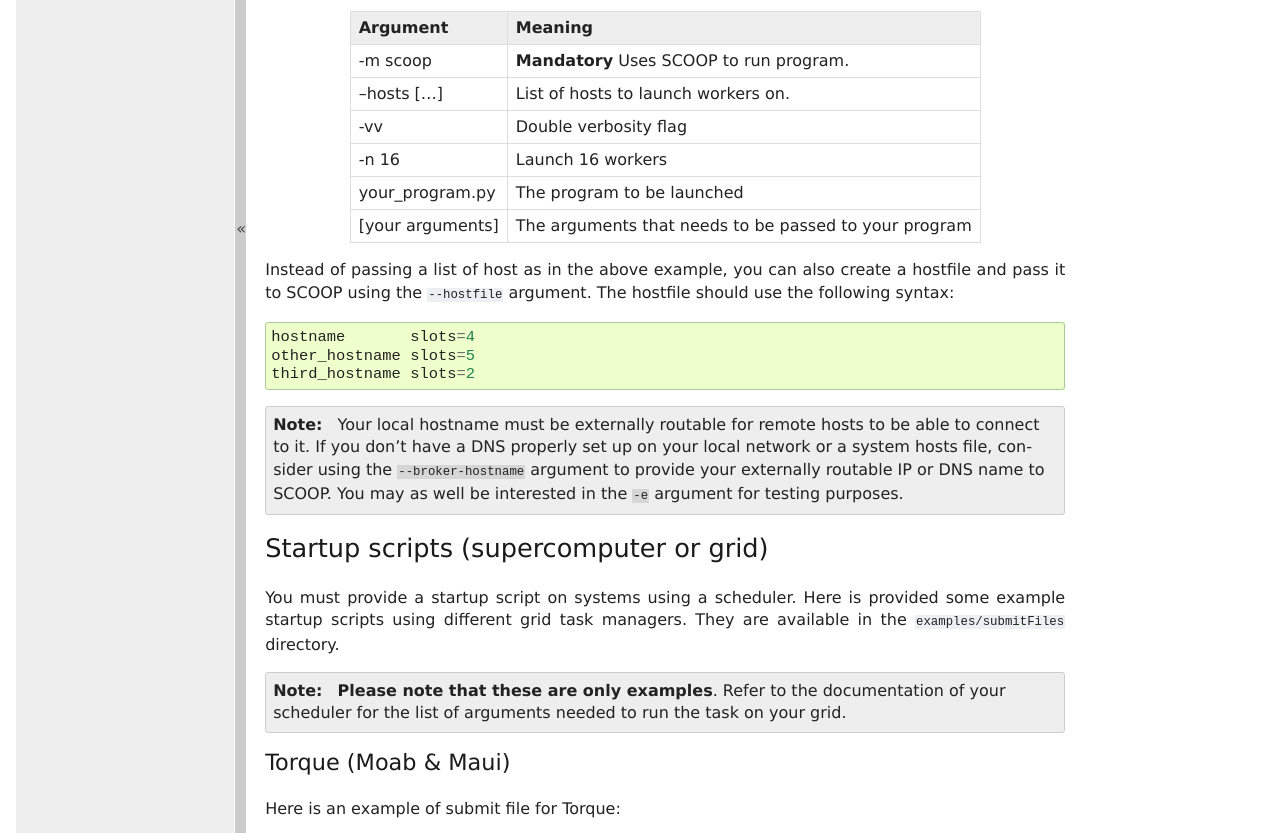
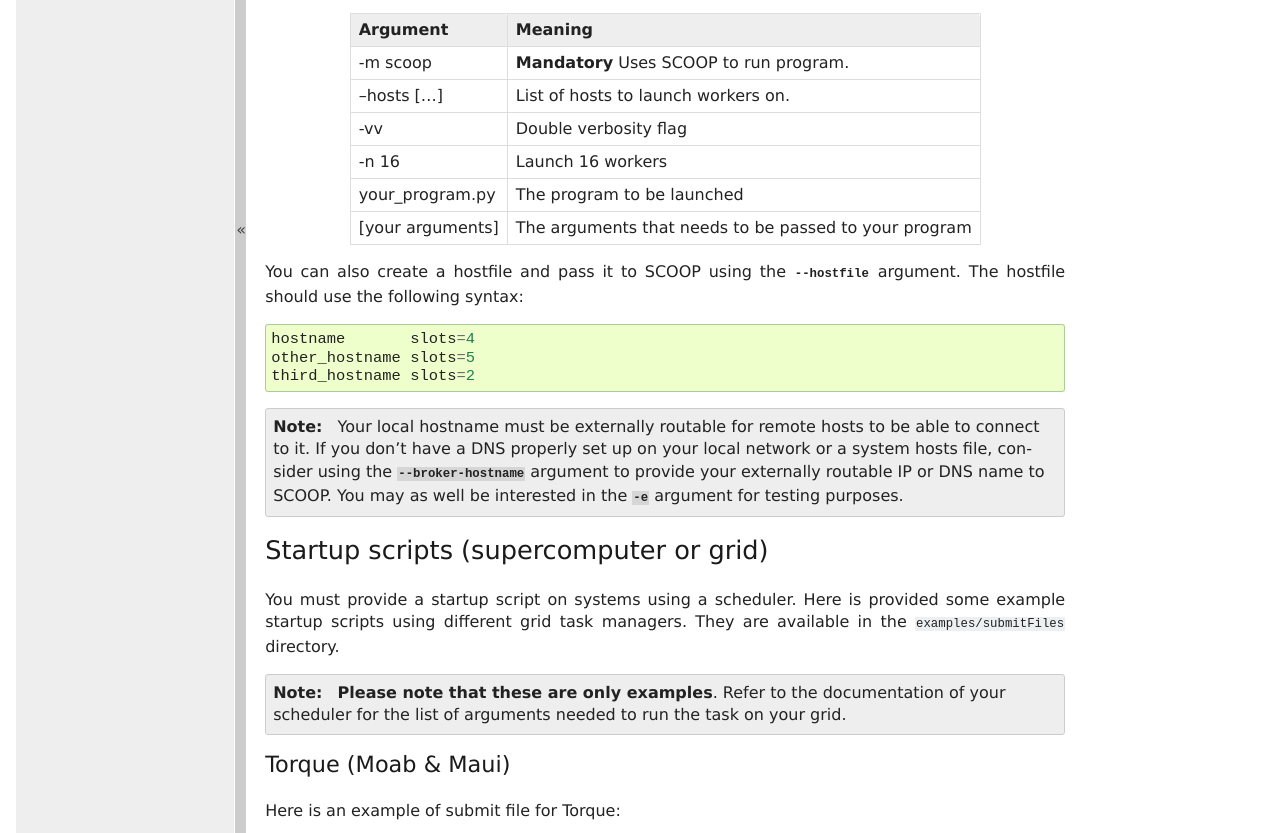
Before and after one commit to soravux/scoop, a Sphinx documentation site: the page built from doc/usage.rst, in a window 1280 px wide and 900 px high, scrolled down 3587 px, cut to the strip 0-833 px from the top of the window. Built offline with Sphinx 7.4.7, drawn with Linux system fonts in a browser that asks for light colours; formulas are drawn with MathJax 3; part of the change alters nothing that is shown.

Commit message:
Various documentation enhancements

```diff
--- a/doc/usage.rst
+++ b/doc/usage.rst
@@ -93,14 +93,14 @@ This allows a finer control over the Futures, such as out-of-order processing.
 Examples
 ~~~~~~~~
 
-Examples are available in the ``examples/`` directory of scoop. For instance,
+Examples are available in the :file:`examples/` directory of scoop. For instance,
 a Monte-Carlo method to calculate Pi using SCOOP to parallelize its computation
-is found in *examples/piCalc.py*:
+is found in :file:`examples/piCalc.py`:
 
 .. literalinclude:: ../examples/piCalc.py
    :lines: 21-
 
-The *examples/fullTree.py* example holds a pretty good wrap-up of available
+The :file:`examples/fullTree.py` example holds a pretty good wrap-up of available
 functionnalities:
 
 .. literalinclude:: ../examples/fullTree.py
@@ -128,9 +128,9 @@ How to launch SCOOP programs
 ----------------------------
 
 The scoop module spawns the needed broker and workers on a given list of
-computers, including remote ones via ``ssh``.
+computers, including remote ones via :program:`ssh`.
 
-Programs using SCOOP need to be launched with the ``-m scoop`` parameter
+Programs using SCOOP need to be launched with the :option:`-m scoop` parameter
 passed to Python, as such::
 
     cd scoop/examples/
@@ -194,8 +194,7 @@ your_program.py     The program to be launched
 [your arguments]    The arguments that needs to be passed to your program
 ================    =================================
 
-Instead of passing a list of host as in the above example, you can also
-create a hostfile and pass it to SCOOP using the ``--hostfile`` argument.
+You can also create a hostfile and pass it to SCOOP using the :option:`--hostfile` argument.
 The hostfile should use the following syntax::
 
     hostname       slots=4
@@ -204,14 +203,14 @@ The hostfile should use the following syntax::
 
 .. note::
 
-    Your local hostname must be externally routable for remote hosts to be able to connect to it. If you don't have a DNS properly set up on your local network or a system hosts file, consider using the ``--broker-hostname`` argument to provide your externally routable IP or DNS name to SCOOP. You may as well be interested in the ``-e`` argument for testing purposes.
+    Your local hostname must be externally routable for remote hosts to be able to connect to it. If you don't have a DNS properly set up on your local network or a system hosts file, consider using the :option:`--broker-hostname` argument to provide your externally routable IP or DNS name to SCOOP. You may as well be interested in the :option:`-e` argument for testing purposes.
 
 Startup scripts (supercomputer or grid)
 ---------------------------------------
 
 You must provide a startup script on systems using a scheduler. Here is
 provided some example startup scripts using different grid task managers. They
-are available in the ``examples/submitFiles`` directory.
+are available in the :file:`examples/submitFiles` directory.
 
 .. note::
 
```
Also changed, not shown: doc/index.rst (+5 -5 lines).
